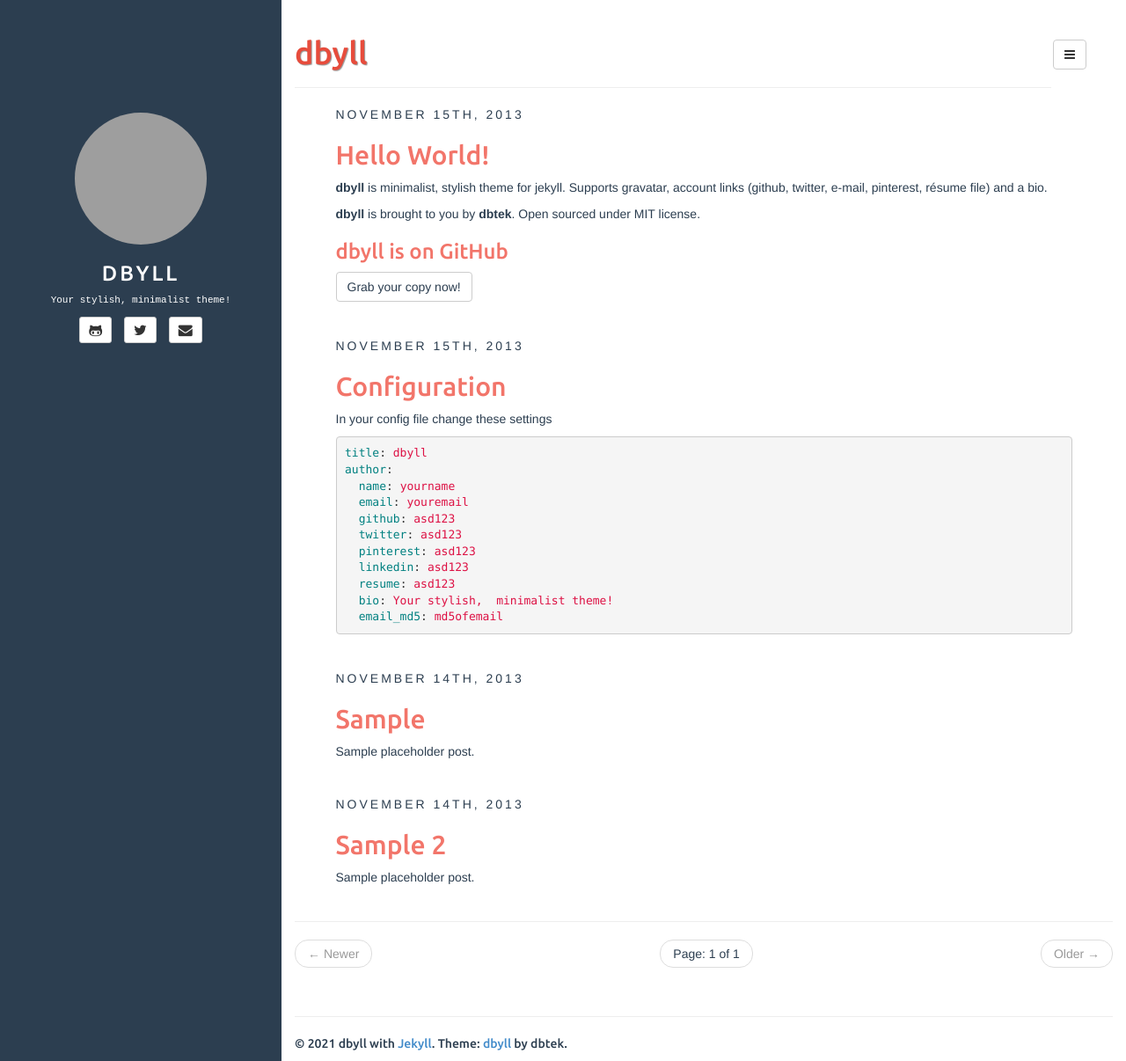
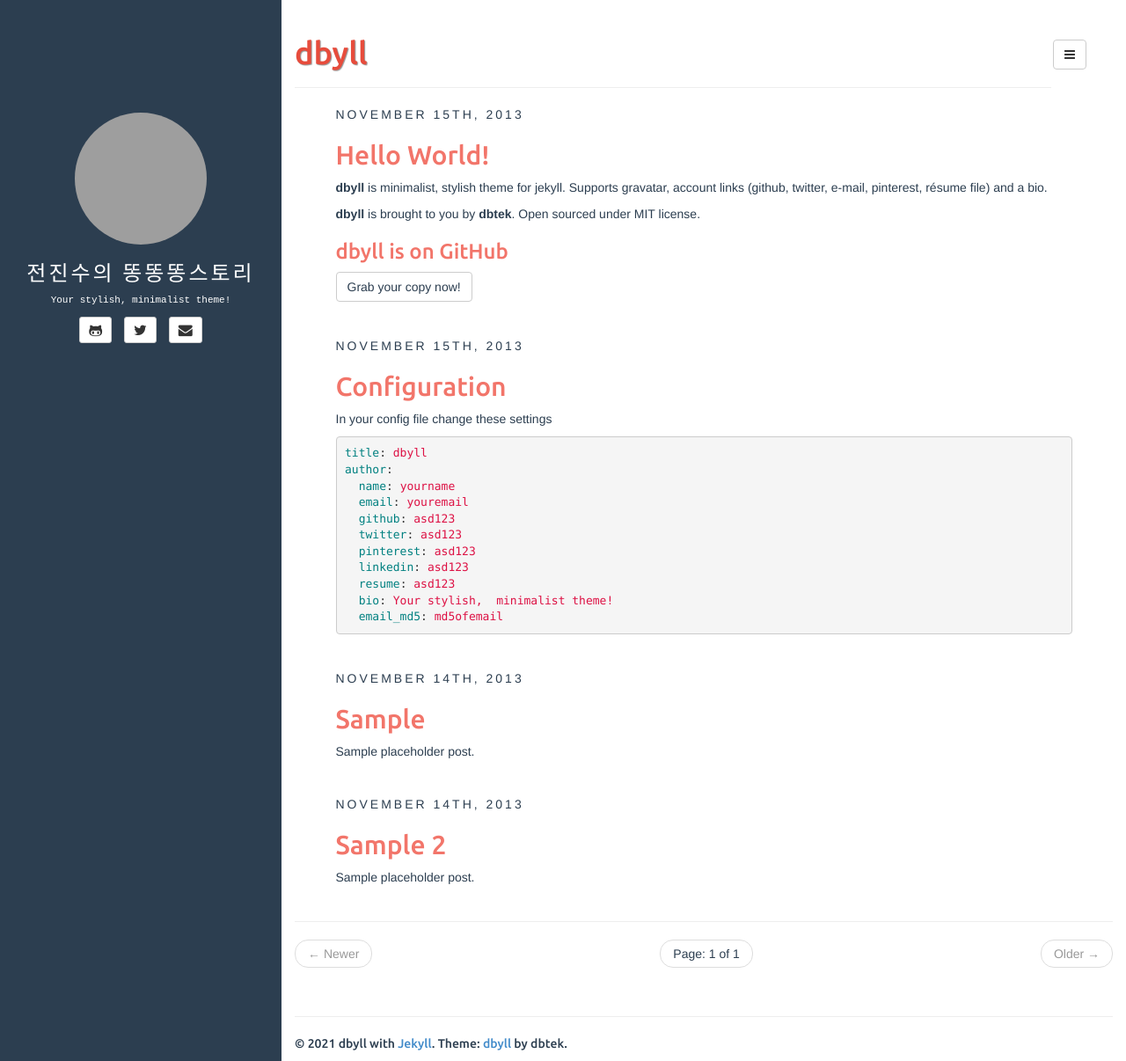
Before and after one commit to Jeonjsu/Jeonjsu.github.io, a Jekyll site: the page built from index.html, in a window 1280 px wide and 1206 px high. Shown: the whole window at 88% size. Built offline with Jekyll 4.4.1, drawn with Linux system fonts in a browser that asks for light colours; the list of posts is cut into pages by our own code; grey boxes are pictures that could not be loaded.

Commit message:
Update _config.yml

```diff
--- a/_config.yml
+++ b/_config.yml
@@ -7,7 +7,7 @@ highlighter: rouge
 markdown: kramdown
 disqus: 전진수
 google_analytics: dbyll
-title: dbyll
+title: 전진수의 똥똥똥스토리
 
 defaults:
   -
```
